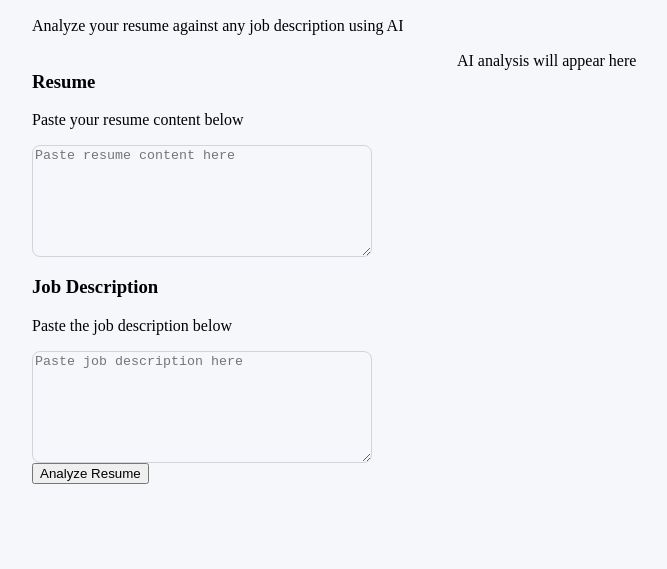
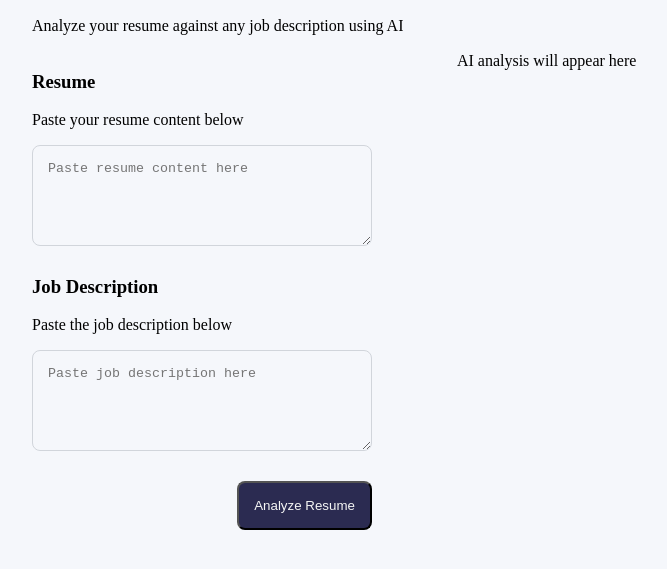
Before and after one commit to Gayathri-SR/ai-resume-analyzer, a plain HTML site: page index.html in a window 1280 px wide. Shown: the part 59-628 px from the top of the page, without its empty margins (26-693 px from the left). Drawn offline with Linux system fonts and the light colour scheme; a script that the page names is missing.

Commit message:
UI alignment with design

```diff
--- a/index.html
+++ b/index.html
@@ -26,11 +26,12 @@
         </section>
         <section class="right-panel">
             <div class="empty-state"> AI analysis will appear here </div>
-            <div class="match-details-breakdown hidden card">
+            <div class="match-details-breakdown hidden">
                 <div class="result-header">
                     <h3>Analysis Result</h3>
                     <p>AI-powered analysis of your resume</p>
                 </div>
+                <div class="score-match-details card">
                     <div class="score-chart-parent">
                         <h4>Overall Match Score</h4>
                         <div class="score-chart"></div>
@@ -56,6 +57,7 @@
                         <div class="education-match">
                             <div class="breakdown-text">Education Match</div>
                             <div class="bar-chart"></div>
+                        </div>
                     </div>
                 </div>
                 <div class="analysis-grid">
--- a/style.css
+++ b/style.css
@@ -29,10 +29,24 @@ textarea {
     border: 1px solid #d1d5db;
     border-radius: 8px;
     min-width: 80%;
-    min-height: 40%;
+    min-height: 25%;
     max-width: 80%;
     max-height: 500px;
     overflow: auto;
+    padding: 15px;
+}
+
+.left-panel div {
+    margin-bottom: 30px;
+}
+
+button.analyze-btn {
+    padding: 15px;
+    float: right;
+    margin-right: 20%;
+    border-radius: 8px;
+    background-color: #2B2B51;
+    color: #F5F6F5;
 }
 
 .right-panel {
@@ -72,6 +86,15 @@ textarea {
     animation: spin 1s linear infinite;
 }
 
+.score-match-details {
+    display: flex;
+    gap: 15%;
+}
+
+.match-breakdown div {
+    display: flex;
+}
+
 @keyframes spin {
     from {
         transform: rotate(0deg);
```
Lines whose indentation alone changed are shown as unchanged.
